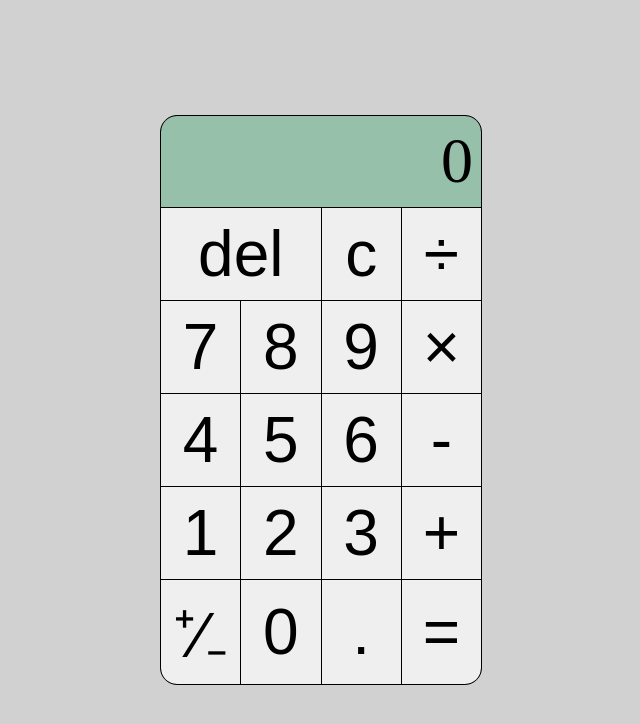
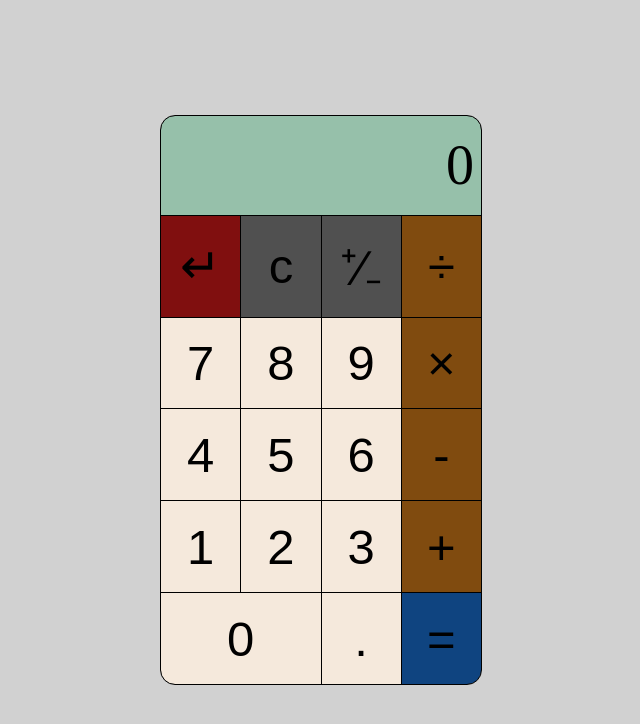
Before and after one commit to godtremble95/calculator, a plain HTML site: page index.html in a window 1280 px wide. Shown: the whole page, without its empty margins (319-959 px from the left). Drawn offline with Linux system fonts and the light colour scheme.

Commit message:
Rearranged button layout Also, changed text on delete button and added color to buttons

```diff
--- a/grid.css
+++ b/grid.css
@@ -6,11 +6,11 @@
   grid-template-rows: auto;
   grid-template-areas:
     "display display display display"
-    "delete delete clear divide"
+    "delete clear negate divide"
     "seven eight nine multiply"
     "four five six subtract"
     "one two three add"
-    ". zero decimal equals";
+    "zero zero decimal equals";
 }
 
 .display {
@@ -47,6 +47,10 @@
 
 #decimal {
   grid-area: decimal;
+}
+
+#negate {
+  grid-area: negate;
 }
 
 #num0 {
--- a/index.html
+++ b/index.html
@@ -11,7 +11,7 @@
 <body>
   <div class="calculator">
     <div class="display">0</div>
-    <button id="delete">del</button>
+    <button id="delete">&#8629;</button>
     <button id="clear">c</button>
     <button id="add" class="operator">+</button>
     <button id="subtract" class="operator">-</button>
--- a/style.css
+++ b/style.css
@@ -1,5 +1,5 @@
 * {
-  font-size: 2rem;
+  font-size: 1.75rem;
   margin: 0;
   padding: 0;
 }
@@ -26,6 +26,7 @@ body {
 }
 
 .display {
+  font-size: 2rem;
   background-color: rgb(150, 192, 170);
   justify-content: end;
   padding-right: 0.25rem;
@@ -36,3 +37,35 @@ body {
 button {
   border: none;
 }
+
+#equals {
+  background-color: rgb(15, 68, 128);
+}
+
+#delete {
+  background-color: rgb(128, 15, 15);;
+}
+
+#clear, #negate {
+  background-color: rgb(80, 80, 80);;
+}
+
+.operator {
+  background-color: rgb(128, 75, 15);
+}
+
+.num, #decimal {
+  background-color: rgb(245, 233, 220);
+}
+
+@media screen and (max-width: 955px){
+  * {
+    font-size: 1.5rem;
+  }
+}
+
+@media screen and (min-width: 1550px) {
+  * {
+    font-size: 2rem;
+  }
+}
```
